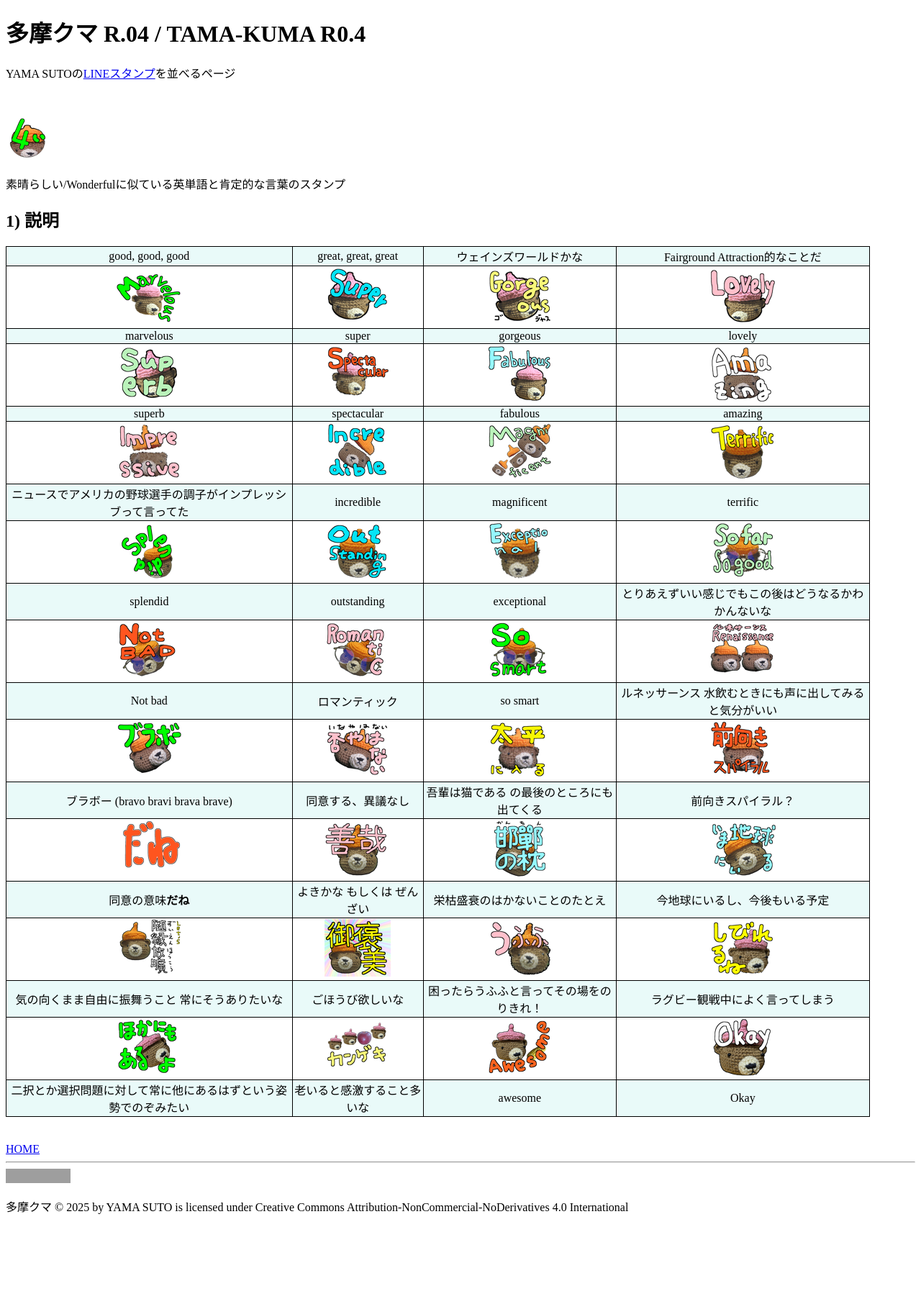
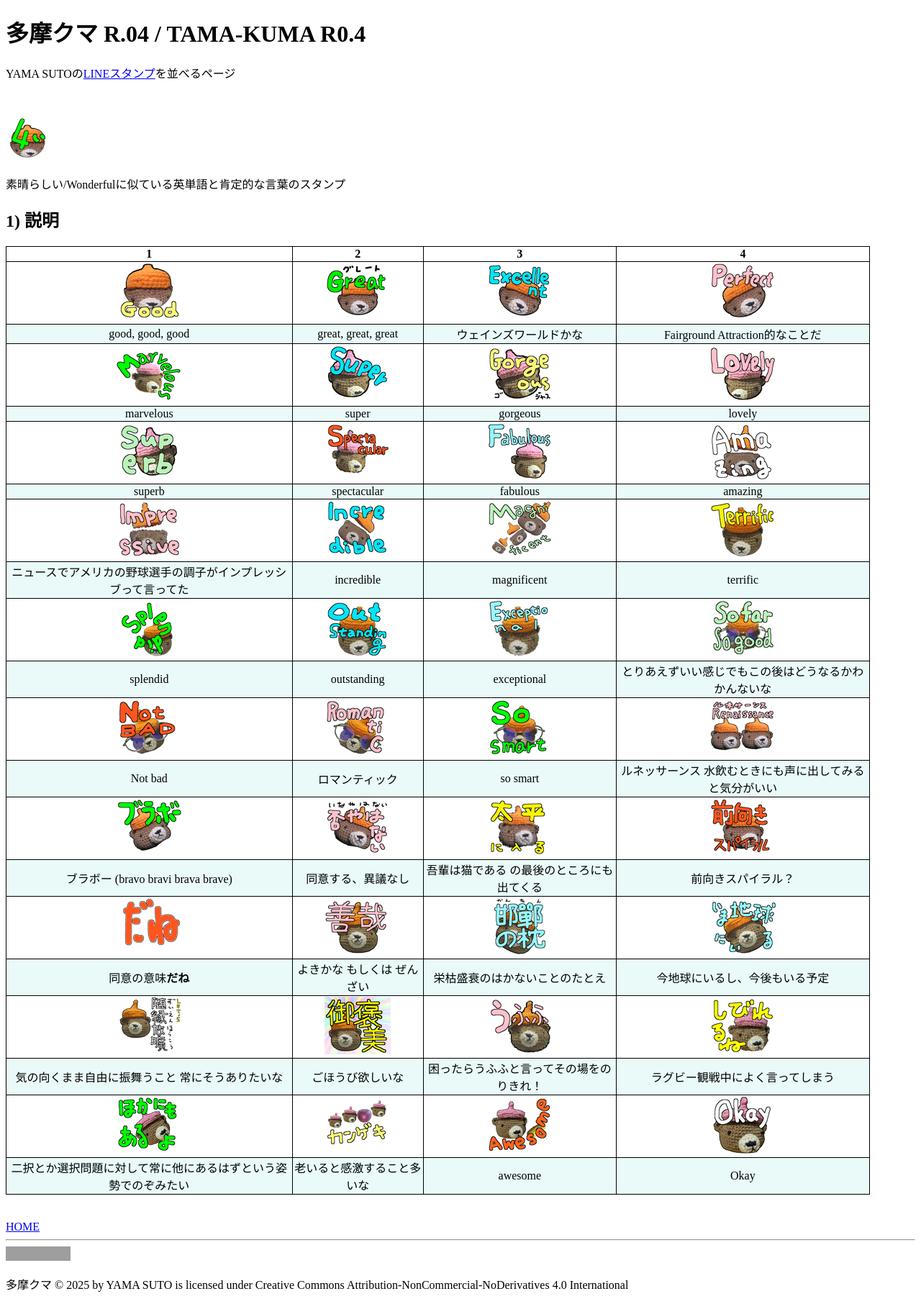
Before and after one commit to yamasuto/TamaKuma.github.io, a Jekyll site: the page built from docs/R.04/Frontpage.md, in a window 1280 px wide. Shown: the whole page at 72% size. Built offline with Jekyll 4.4.1, drawn with Linux system fonts in a browser that asks for light colours; before the commit the page ends 1704 px from its top, so only the background shows below that; grey boxes are pictures that could not be loaded.

Commit message:
Revert "added the style to hide a table header"
This reverts commit e5fd9c5475d11ff92a58ce15b74e8c446ce46d7a.

```diff
--- a/docs/assets/css/style.scss
+++ b/docs/assets/css/style.scss
@@ -46,11 +46,6 @@ table td {
 	text-align: center;
 }
 
-/* 最初の行（通常ヘッダー行として使われる）の表示を無効にする */
-table tr:first-child {
-  display: none;
-}
-
 table tr:nth-child(even) {
 	background: #e9faf9;
 }
```
